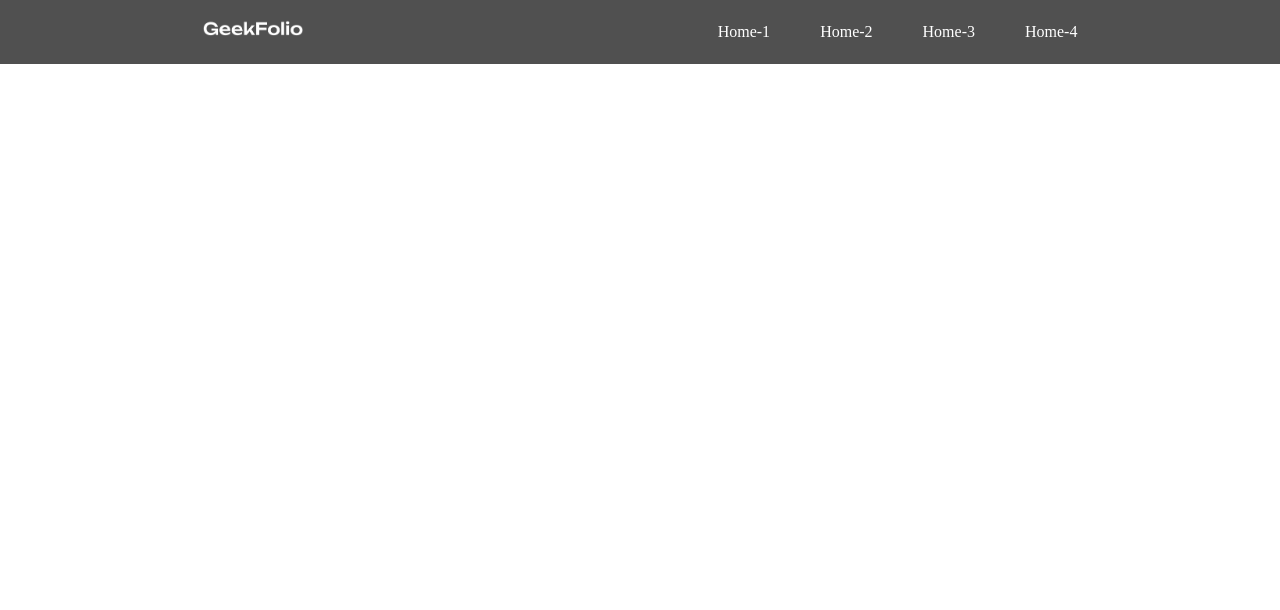
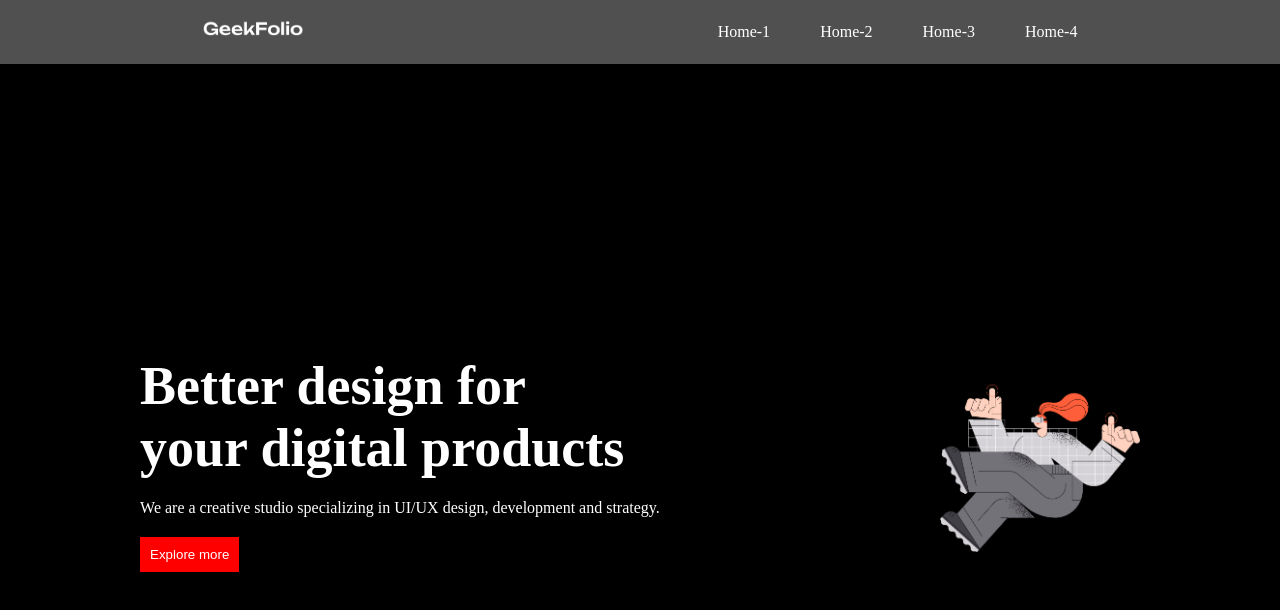
Before and after one commit to Hujaifa81/first-webpage, a plain HTML site: page index.html in a window 1280 px wide. Drawn offline with Linux system fonts and the light colour scheme.

Commit message:
done banner part

```diff
--- a/index.html
+++ b/index.html
@@ -26,7 +26,20 @@
      </nav>
         <!-- nav end -->
     </header>
+
     <main>
+        <section>
+            <div class="banner-container">
+                <div class="text">
+                    <h1 class="title">Better design for <br>your digital products</h1>
+                    <p class="p-text">We are a creative studio specializing in UI/UX design, development and strategy.</p>
+                    <button class="btn">Explore more</button>
+                </div>
+                <div class="image">
+                    <img src="./images/banner.png" alt="" class="banner-img">
+                </div>
+            </div>
+        </section>
 
     </main>
     <footer>
--- a/styles/styles.css
+++ b/styles/styles.css
@@ -27,3 +27,34 @@
     padding: 20px;
     font-weight:600px;
 }
+.banner-container{
+    display: flex;
+    justify-content: space-around;
+    height:100vh;
+    align-items: center;
+    /* background-color: url("../images/background.png"),linear-gradient(45deg, rgb(5, 5, 5), #2e2e2e); */
+    background-color: black;
+    /* background-repeat: no-repeat;
+    background-position: center;
+    background-size: cover; */
+}
+.banner-img{
+    width:200px;
+}
+.title{
+    font-size: 54px;
+    font-weight: 300px;
+    color: white;
+}
+.p-text{
+    font-weight:300px;
+    margin-top:20px;
+    margin-bottom: 20px;
+    color:white;
+}
+.btn{
+    background-color: red;
+    padding:10px;
+    border: none;
+    color:white;
+}
```
